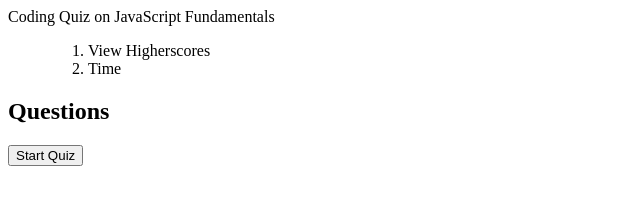
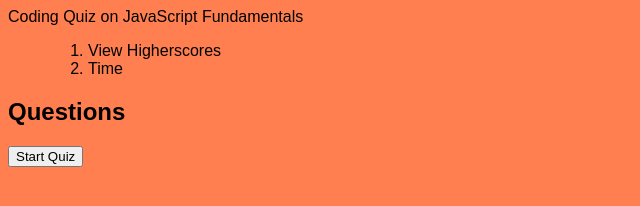
Before and after one commit to MFMcNolt/timed_coding_quiz, a plain HTML site: page index.html in a window 1280 px wide. Shown: the whole page, without its empty margins (0-640 px from the left). Drawn offline with Linux system fonts and the light colour scheme.

Commit message:
linked CSS and made some stlye changes

```diff
--- a/assets/style.css
+++ b/assets/style.css
@@ -0,0 +1,9 @@
+body {
+    font-family: Arial, Helvetica, sans-serif;
+    background-color: coral;
+    color: black;
+}
+
+header {
+    font-size: 150;
+}
--- a/index.html
+++ b/index.html
@@ -4,6 +4,7 @@
     <meta charset="UTF-8">
     <meta name="viewport" content="width=device-width, initial-scale=1.0">
     <title>Coding Quiz</title>
+    <link rel="stylesheet" href="assets/style.css">
 </head>
 <body>
     <header id="header">Coding Quiz on JavaScript Fundamentals</header>
```
